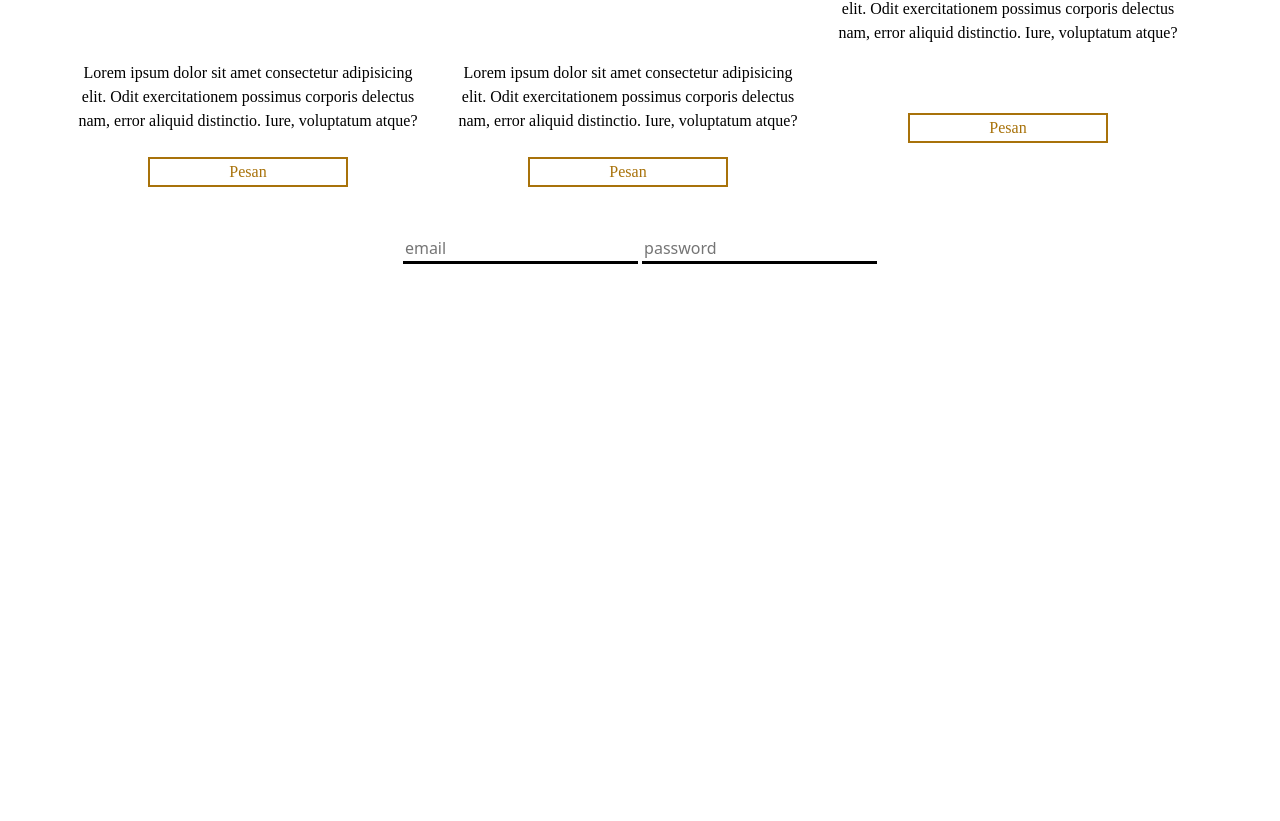
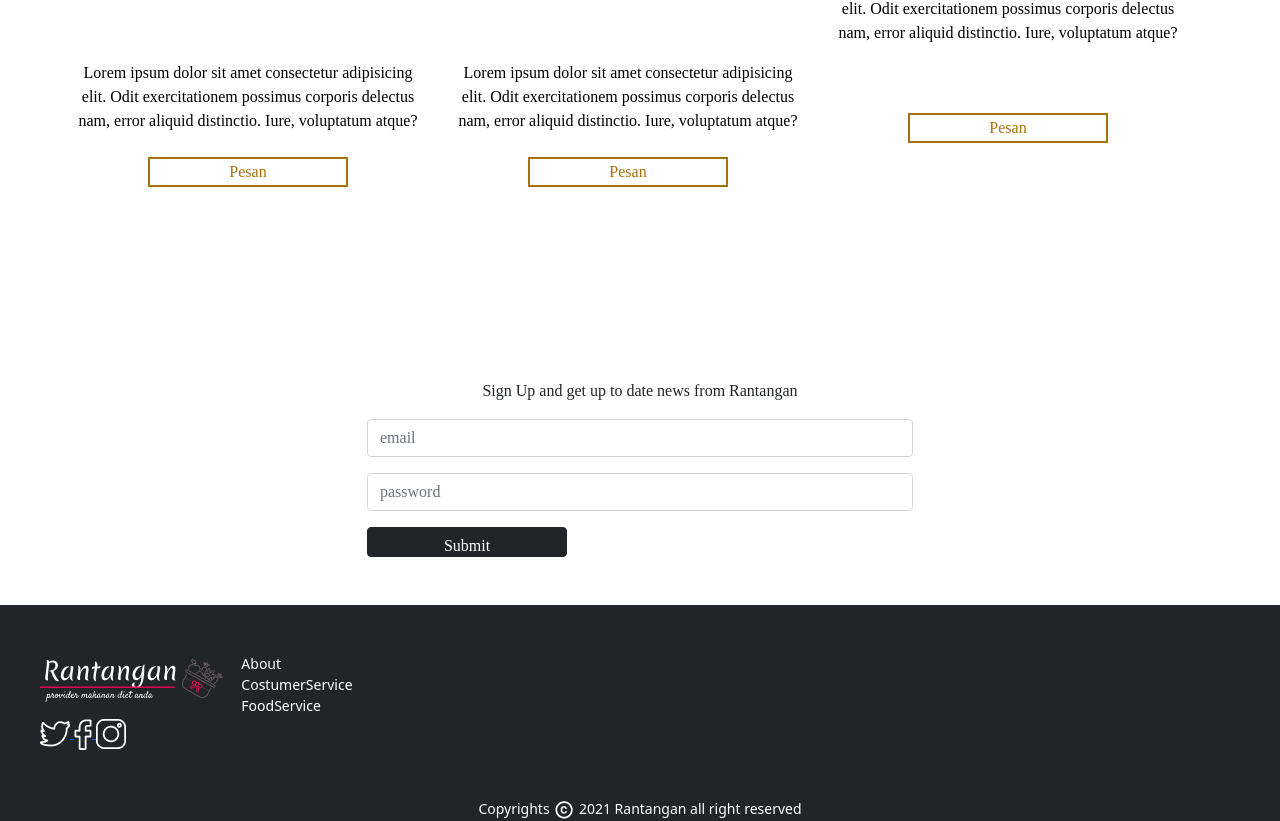
Before and after one commit to rdhtsdq/Rantangan.ID, a plain HTML site: page menu.html in a window 1280 px wide. Shown: the part 1576-2397 px from the top of the page. Before the commit the page ends 1840 px from the top, so only its background shows below. Drawn offline with nearby package versions, Linux system fonts and the light colour scheme.

Commit message:
little update

```diff
--- a/menu.html
+++ b/menu.html
@@ -34,6 +34,9 @@
       input {
         border: 0;
         border-bottom: solid;
+      }
+      li {
+        list-style: none;
       }
     </style>
   </head>
@@ -137,7 +140,7 @@
 
     <!-- menu diet -->
 
-    <div class="container">
+    <div class="container pb-5">
       <div class="row">
         <div class="col" style="height: 150px"></div>
       </div>
@@ -195,16 +198,65 @@
 
     <!-- menu diet -->
     <!-- form -->
-    <div class="container d-flex justify-content-center">
-      <div class="row">
-        <div class="col">
-          <input type="text" placeholder="email" />
-          <input type="password" placeholder="password" />
+    <div class="container pt-5 mt-5 pb-5" style="font-family: 'Crimson Text'">
+      <div class="row text-center">
+        <span class="mb-3">Sign Up and get up to date news from Rantangan</span>
+      </div>
+      <div class="row d-flex justify-content-center">
+        <div class="col-lg-6 col-md-8">
+          <form>
+            <div class="mb-3">
+              <input type="email" class="form-control" aria-describedby="emailHelp" placeholder="email" />
+            </div>
+            <div class="mb-3">
+              <input type="password" class="form-control" placeholder="password" />
+            </div>
+            <button type="submit" class="btn btn-dark text-center">Submit</button>
+          </form>
         </div>
       </div>
     </div>
 
     <!-- form -->
+
+    <!-- footer -->
+
+    <div class="container-fluid bg-dark">
+      <div class="row d-flex">
+        <div class="col-lg-2 col-md-4 col-sm-4 pt-5 ps-3 gap-5">
+          <div class="logo ps-4">
+            <img src="footer/logo.png" alt="logo" />
+          </div>
+          <div class="social pt-3 ps-4">
+            <a href="#">
+              <img src="footer/twt.png" alt="Twitter" />
+            </a>
+            <a href="#">
+              <img src="footer/fb.png" alt="facebook" />
+            </a>
+            <a href="#">
+              <img src="footer/ig.png" alt="instagram" />
+            </a>
+          </div>
+        </div>
+        <div class="col-lg-2 col-md-4 col-sm-4">
+          <ul class="list-group text-white pt-5 ps-3 justify-content-end" style="font-size: 14px">
+            <li><a href="../bram/index.html" class="text-white" style="text-decoration: none">About</a></li>
+            <li><a href="#" class="text-white" style="text-decoration: none">CostumerService</a></li>
+            <li><a href="#" class="text-white" style="text-decoration: none">FoodService</a></li>
+          </ul>
+        </div>
+      </div>
+      <div class="row">
+        <div class="col-12 d-flex justify-content-center text-white">
+          <div class="copyright pt-5" style="font-size: 14px">
+            Copyrights <span><img src="footer/copyright.png" alt="footer" /></span> 2021 Rantangan all right reserved
+          </div>
+        </div>
+      </div>
+    </div>
+
+    <!-- footer -->
     <script src="https://cdn.jsdelivr.net/npm/bootstrap@5.0.1/dist/js/bootstrap.bundle.min.js" integrity="sha384-gtEjrD/SeCtmISkJkNUaaKMoLD0//ElJ19smozuHV6z3Iehds+3Ulb9Bn9Plx0x4" crossorigin="anonymous"></script>
   </body>
 </html>
```
Also changed, not shown: index.html (+0 -3 lines).
